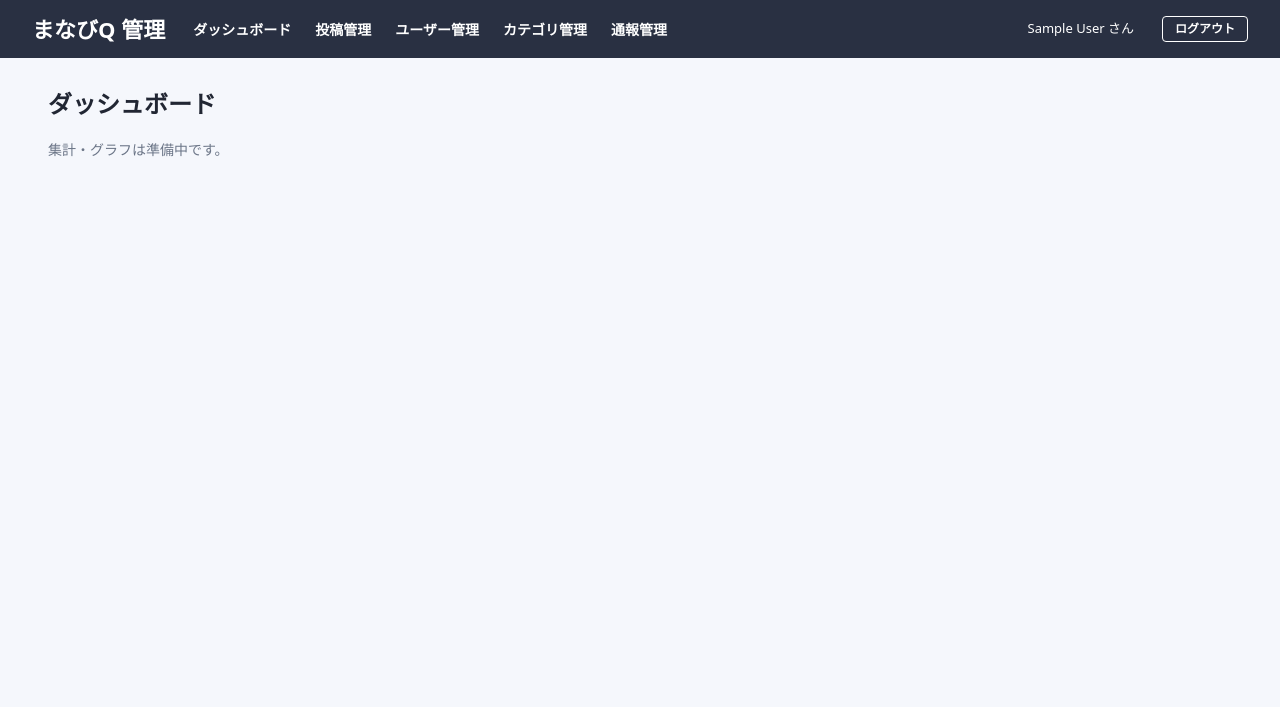
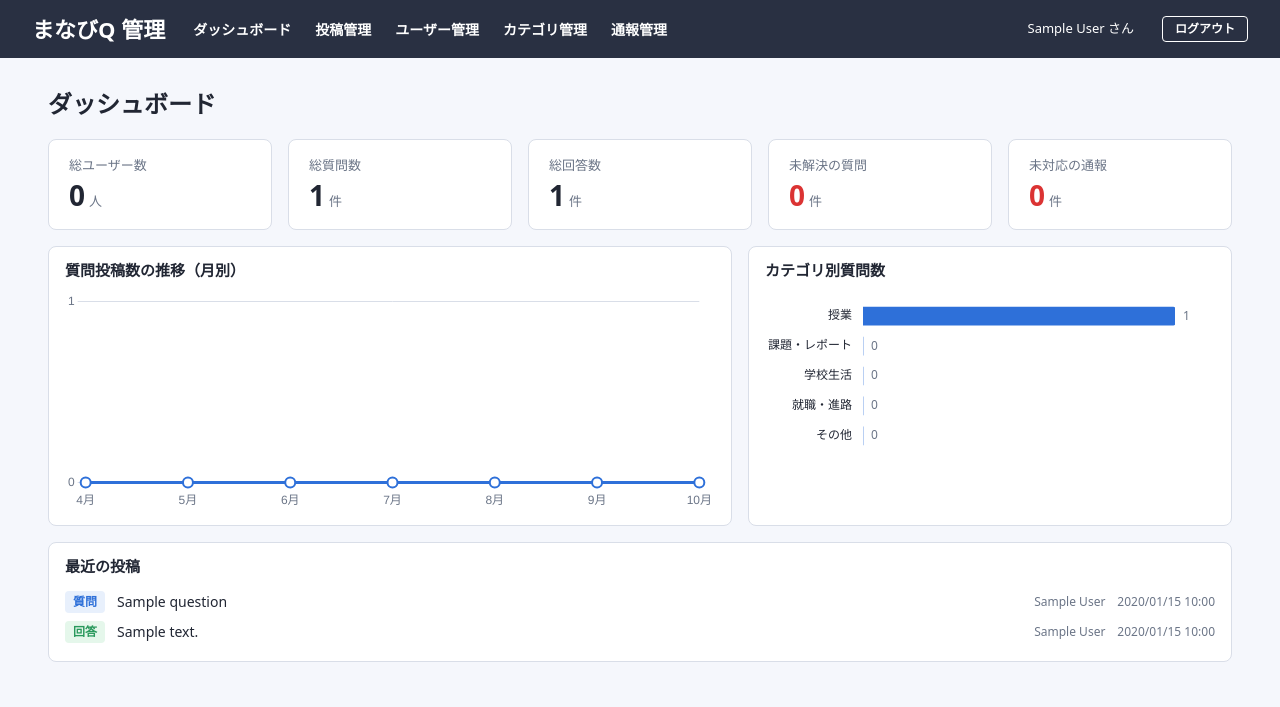
Before and after one commit to ikumah17/manabi-q, a Laravel app: page /admin in a window 1280 px wide. Shown: the top 707 px of the page. Run offline with Laravel 12, Linux system fonts and the light colour scheme; a user stored in the database is signed in; data comes from the database, SQL or seed files in the repository; tables that the repository leaves empty hold one stand-in row (values such as "Sample post"); style sheets or scripts are compiled from the project's sources.

Commit message:
feat: 管理者ダッシュボード(G13)の集計とグラフを追加
総ユーザー数(一般のみ・停止含む)・総質問数・総回答数・未解決・未対応の通報、
月別の質問投稿数(直近7か月・Asia/Tokyo の月境界を PHP で計算)、カテゴリ別質問数、
最近の投稿5件(非表示にはバッジ)。Chart.js は導入済みのものを使用

Co-Authored-By: Claude Opus 5.5 <noreply@anthropic.com>

```diff
--- a/app/Http/Controllers/Admin/DashboardController.php
+++ b/app/Http/Controllers/Admin/DashboardController.php
@@ -3,16 +3,21 @@
 namespace App\Http\Controllers\Admin;
 
 use App\Http\Controllers\Controller;
+use App\Services\Admin\DashboardStats;
 use Illuminate\View\View;
 
 /**
  * G13 管理者ダッシュボード
- * Phase 3 では遷移先としての仮画面。Phase 8 で集計・グラフを実装する
  */
 class DashboardController extends Controller
 {
-    public function index(): View
+    public function index(DashboardStats $stats): View
     {
-        return view('admin.dashboard');
+        return view('admin.dashboard', [
+            'summary' => $stats->summary(),
+            'monthly' => $stats->monthlyQuestions(7),
+            'byCategory' => $stats->questionsByCategory(),
+            'recentPosts' => $stats->recentPosts(5),
+        ]);
     }
 }
--- /dev/null
+++ b/app/Services/Admin/DashboardStats.php
@@ -0,0 +1,104 @@
+<?php
+
+namespace App\Services\Admin;
+
+use App\Enums\PostStatus;
+use App\Enums\ReportStatus;
+use App\Enums\UserRole;
+use App\Models\Answer;
+use App\Models\Category;
+use App\Models\Question;
+use App\Models\Report;
+use App\Models\User;
+use Carbon\CarbonImmutable;
+use Carbon\CarbonInterface;
+use Illuminate\Support\Collection;
+use Illuminate\Support\Str;
+
+/**
+ * G13 管理者ダッシュボードの集計
+ *
+ * - 管理画面の集計は非表示の投稿も含める（未解決の質問は「公開中かつ未解決」）
+ * - 月の境界はアプリのタイムゾーン（Asia/Tokyo）で PHP 側で計算し、DB の日付関数は使わない
+ */
+class DashboardStats
+{
+    /**
+     * ② 集計サマリー
+     *
+     * @return array{users: int, questions: int, answers: int, unresolved: int, pendingReports: int}
+     */
+    public function summary(): array
+    {
+        return [
+            'users' => User::where('role', UserRole::User->value)->count(), // 一般ユーザーのみ（利用停止を含む）
+            'questions' => Question::count(),
+            'answers' => Answer::count(),
+            'unresolved' => Question::published()->where('is_resolved', 0)->count(),
+            'pendingReports' => Report::where('status', ReportStatus::Pending->value)->count(),
+        ];
+    }
+
+    /**
+     * ③ 質問投稿数の推移（今月を含む直近 $months か月。0件の月も含める）
+     *
+     * @return Collection<int, array{label: string, start: string, count: int}>
+     */
+    public function monthlyQuestions(int $months = 7): Collection
+    {
+        $current = CarbonImmutable::now()->startOfMonth();
+
+        return collect(range($months - 1, 0))->map(function (int $ago) use ($current) {
+            $start = $current->subMonthsNoOverflow($ago);
+            $end = $start->addMonthNoOverflow();
+
+            return [
+                'label' => $start->month.'月',
+                'start' => $start->format('Y-m'),
+                'count' => Question::where('created_at', '>=', $start)->where('created_at', '<', $end)->count(),
+            ];
+        });
+    }
+
+    /**
+     * ④ カテゴリ別質問数（表示順。0件のカテゴリも含める）
+     *
+     * @return Collection<int, array{label: string, count: int}>
+     */
+    public function questionsByCategory(): Collection
+    {
+        return Category::ordered()->withCount('questions')->get()
+            ->map(fn (Category $category) => ['label' => $category->name, 'count' => (int) $category->questions_count]);
+    }
+
+    /**
+     * ⑤ 最近の投稿（質問・回答をまとめた新着 $limit 件。非表示の投稿も含める）
+     *
+     * @return Collection<int, array{type: string, content: string, user: string, created_at: CarbonInterface, hidden: bool}>
+     */
+    public function recentPosts(int $limit = 5): Collection
+    {
+        $questions = Question::with('user')->latest()->orderByDesc('id')->limit($limit)->get()
+            ->map(fn (Question $question) => [
+                'type' => 'question',
+                'content' => $question->title,
+                'user' => $question->user->name,
+                'created_at' => $question->created_at,
+                'hidden' => $question->status === PostStatus::Hidden,
+            ]);
+
+        $answers = Answer::with(['user', 'question'])->latest()->orderByDesc('id')->limit($limit)->get()
+            ->map(fn (Answer $answer) => [
+                'type' => 'answer',
+                'content' => Str::limitChars(Str::squish($answer->body), 50),
+                'user' => $answer->user->name,
+                'created_at' => $answer->created_at,
+                'hidden' => $answer->status === PostStatus::Hidden || $answer->question->status === PostStatus::Hidden,
+            ]);
+
+        return $questions->concat($answers)
+            ->sortByDesc(fn (array $post) => $post['created_at']->getTimestamp())
+            ->take($limit)
+            ->values();
+    }
+}
--- a/resources/js/app.js
+++ b/resources/js/app.js
@@ -56,8 +56,82 @@ document.addEventListener('DOMContentLoaded', () => {
         });
     });
 
+    // G13 グラフ（Chart.js）：<canvas data-chart='{"type":"line|bar","labels":[...],"data":[...]}'>
+    document.querySelectorAll('canvas[data-chart]').forEach((canvas) => {
+        renderChart(canvas, JSON.parse(canvas.dataset.chart));
+    });
+
     // 入力エラーで戻ってきたときにボトムシートを開き直す：data-mq-autoshow
     document.querySelectorAll('.offcanvas[data-mq-autoshow]').forEach((sheet) => {
         bootstrap.Offcanvas.getOrCreateInstance(sheet).show();
     });
 });
+
+const CHART_PRIMARY = '#2e70d9';
+const CHART_GRID = '#d9dee8';
+const CHART_TEXT = '#6b7587';
+
+// 横棒の右に値を描く（設計画像の「420」などの数値ラベル。追加パッケージは使わない）
+const barValueLabels = {
+    id: 'mqBarValueLabels',
+    afterDatasetsDraw(chart) {
+        const { ctx } = chart;
+        ctx.save();
+        ctx.fillStyle = CHART_TEXT;
+        ctx.font = '12px system-ui, sans-serif';
+        ctx.textBaseline = 'middle';
+        chart.getDatasetMeta(0).data.forEach((bar, index) => {
+            ctx.fillText(String(chart.data.datasets[0].data[index]), bar.x + 8, bar.y);
+        });
+        ctx.restore();
+    },
+};
+
+function renderChart(canvas, { type, labels, data }) {
+    const common = {
+        responsive: true,
+        maintainAspectRatio: false,
+        plugins: { legend: { display: false } },
+    };
+
+    if (type === 'line') {
+        return new Chart(canvas, {
+            type: 'line',
+            data: {
+                labels,
+                datasets: [{
+                    data,
+                    borderColor: CHART_PRIMARY,
+                    backgroundColor: '#ffffff',
+                    pointBorderColor: CHART_PRIMARY,
+                    pointBackgroundColor: '#ffffff',
+                    pointBorderWidth: 2,
+                    pointRadius: 5,
+                    tension: 0,
+                }],
+            },
+            options: {
+                ...common,
+                scales: {
+                    x: { grid: { display: false }, ticks: { color: CHART_TEXT } },
+                    y: { beginAtZero: true, grid: { color: CHART_GRID }, border: { display: false }, ticks: { color: CHART_TEXT, precision: 0 } },
+                },
+            },
+        });
+    }
+
+    return new Chart(canvas, {
+        type: 'bar',
+        data: { labels, datasets: [{ data, backgroundColor: CHART_PRIMARY, barThickness: 18, borderRadius: 2 }] },
+        options: {
+            ...common,
+            indexAxis: 'y',
+            layout: { padding: { right: 40 } },
+            scales: {
+                x: { display: false, beginAtZero: true },
+                y: { grid: { display: false }, border: { display: false }, ticks: { color: '#212633' } },
+            },
+        },
+        plugins: [barValueLabels],
+    });
+}
--- a/resources/sass/_admin.scss
+++ b/resources/sass/_admin.scss
@@ -155,3 +155,73 @@
     font-size: .8125rem;
     overflow-wrap: anywhere;
 }
+
+// ---- G13 ダッシュボード ----
+
+// ② 集計サマリー（5枚のカード）
+.mq-stat-cards {
+    display: grid;
+    grid-template-columns: repeat(5, 1fr);
+    gap: 1rem;
+}
+
+.mq-stat-card {
+    padding: 1rem 1.25rem;
+    border: 1px solid var(--mq-border);
+    border-radius: .5rem;
+    background: #fff;
+}
+
+.mq-stat-card__label {
+    margin-bottom: .25rem;
+    color: var(--mq-muted);
+    font-size: .8125rem;
+}
+
+.mq-stat-card__value {
+    font-size: 1.75rem;
+    font-weight: 700;
+    line-height: 1.2;
+
+    &.is-alert { color: var(--mq-danger); }
+}
+
+.mq-stat-card__unit {
+    margin-left: .25rem;
+    color: var(--mq-muted);
+    font-size: .8125rem;
+    font-weight: 400;
+}
+
+.mq-panel-title {
+    margin-bottom: .75rem;
+    font-size: .9375rem;
+    font-weight: 700;
+}
+
+.mq-chart {
+    position: relative;
+    height: 220px;
+}
+
+// ⑤ 最近の投稿
+.mq-recent-post {
+    display: flex;
+    align-items: center;
+    gap: .75rem;
+    padding: .25rem 0;
+}
+
+.mq-recent-post__content {
+    flex: 1;
+    min-width: 0;
+    overflow: hidden;
+    white-space: nowrap;
+    text-overflow: ellipsis;
+}
+
+.mq-recent-post__meta {
+    color: var(--mq-muted);
+    font-size: .75rem;
+    white-space: nowrap;
+}
--- a/resources/views/admin/dashboard.blade.php
+++ b/resources/views/admin/dashboard.blade.php
@@ -1,4 +1,77 @@
-{{-- G13 管理者ダッシュボード（Phase 3 時点の仮画面。Phase 8 で集計・グラフを実装する） --}}
+{{-- G13 管理者ダッシュボード --}}
+@php
+    $cards = [
+        ['label' => '総ユーザー数', 'value' => $summary['users'], 'unit' => '人', 'alert' => false],
+        ['label' => '総質問数', 'value' => $summary['questions'], 'unit' => '件', 'alert' => false],
+        ['label' => '総回答数', 'value' => $summary['answers'], 'unit' => '件', 'alert' => false],
+        ['label' => '未解決の質問', 'value' => $summary['unresolved'], 'unit' => '件', 'alert' => true],
+        ['label' => '未対応の通報', 'value' => $summary['pendingReports'], 'unit' => '件', 'alert' => true],
+    ];
+    $lineChart = ['type' => 'line', 'labels' => $monthly->pluck('label'), 'data' => $monthly->pluck('count')];
+    $barChart = ['type' => 'bar', 'labels' => $byCategory->pluck('label'), 'data' => $byCategory->pluck('count')];
+@endphp
 <x-layouts.admin title="ダッシュボード" active="dashboard">
-    <p class="text-body-secondary">集計・グラフは準備中です。</p>
+    {{-- ② 集計サマリー --}}
+    <section class="mq-stat-cards mb-3" aria-label="集計サマリー">
+        @foreach ($cards as $card)
+            <div class="mq-stat-card">
+                <div class="mq-stat-card__label">{{ $card['label'] }}</div>
+                <div @class(['mq-stat-card__value', 'is-alert' => $card['alert']])>
+                    {{ number_format($card['value']) }}<span class="mq-stat-card__unit">{{ $card['unit'] }}</span>
+                </div>
+            </div>
+        @endforeach
+    </section>
+
+    <div class="row g-3 mb-3">
+        {{-- ③ 質問投稿数の推移（月別・直近7か月） --}}
+        <section class="col-7">
+            <div class="mq-panel h-100 mb-0">
+                <h2 class="mq-panel-title" id="chart-monthly-title">質問投稿数の推移（月別）</h2>
+                <div class="mq-chart mq-chart--line">
+                    <canvas data-chart='@json($lineChart)' role="img" aria-labelledby="chart-monthly-title"></canvas>
+                </div>
+                <table class="visually-hidden">
+                    <caption>質問投稿数の推移（月別）</caption>
+                    @foreach ($monthly as $row)
+                        <tr><th scope="row">{{ $row['start'] }}</th><td>{{ $row['count'] }}件</td></tr>
+                    @endforeach
+                </table>
+            </div>
+        </section>
+
+        {{-- ④ カテゴリ別質問数 --}}
+        <section class="col-5">
+            <div class="mq-panel h-100 mb-0">
+                <h2 class="mq-panel-title" id="chart-category-title">カテゴリ別質問数</h2>
+                <div class="mq-chart" style="height: {{ max(120, $byCategory->count() * 30 + 20) }}px">
+                    <canvas data-chart='@json($barChart)' role="img" aria-labelledby="chart-category-title"></canvas>
+                </div>
+                <table class="visually-hidden">
+                    <caption>カテゴリ別質問数</caption>
+                    @foreach ($byCategory as $row)
+                        <tr><th scope="row">{{ $row['label'] }}</th><td>{{ $row['count'] }}件</td></tr>
+                    @endforeach
+                </table>
+            </div>
+        </section>
+    </div>
+
+    {{-- ⑤ 最近の投稿（新着5件。非表示の投稿にはバッジを付ける） --}}
+    <section class="mq-panel">
+        <h2 class="mq-panel-title">最近の投稿</h2>
+        @forelse ($recentPosts as $post)
+            <div class="mq-recent-post">
+                <x-badge :variant="$post['type'] === 'question' ? 'primary' : 'success'">{{ $post['type'] === 'question' ? '質問' : '回答' }}</x-badge>
+                @if ($post['hidden'])
+                    <x-badge variant="muted">非表示</x-badge>
+                @endif
+                <span class="mq-recent-post__content">{{ $post['content'] }}</span>
+                <span class="mq-recent-post__meta">{{ $post['user'] }}</span>
+                <time class="mq-recent-post__meta" datetime="{{ $post['created_at']->toIso8601String() }}">{{ $post['created_at']->format('Y/m/d H:i') }}</time>
+            </div>
+        @empty
+            <p class="text-body-secondary mb-0">まだ投稿はありません</p>
+        @endforelse
+    </section>
 </x-layouts.admin>
```
Also changed, not shown: tests/Feature/Admin/DashboardTest.php (added, +154 -0 lines).
